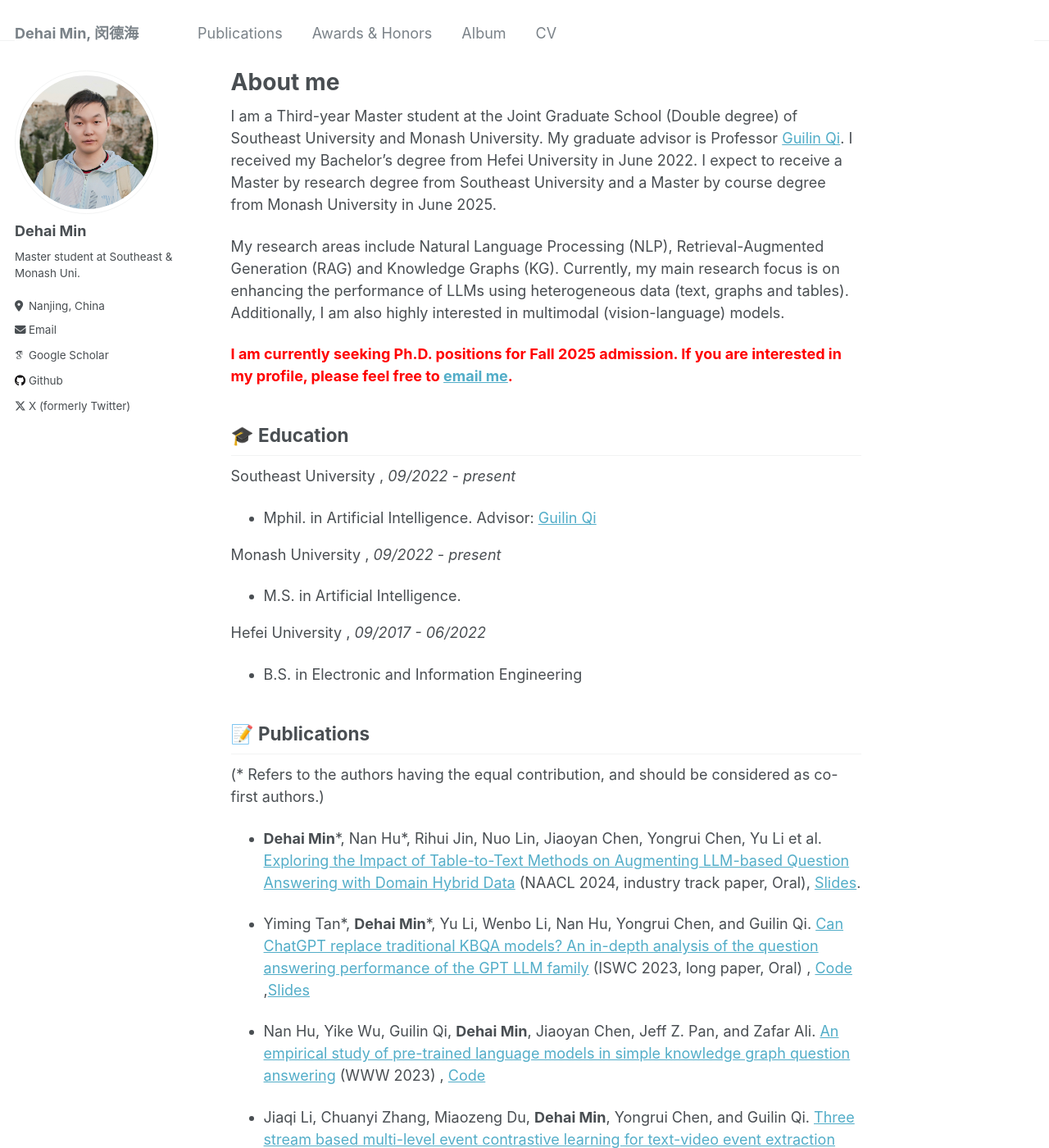
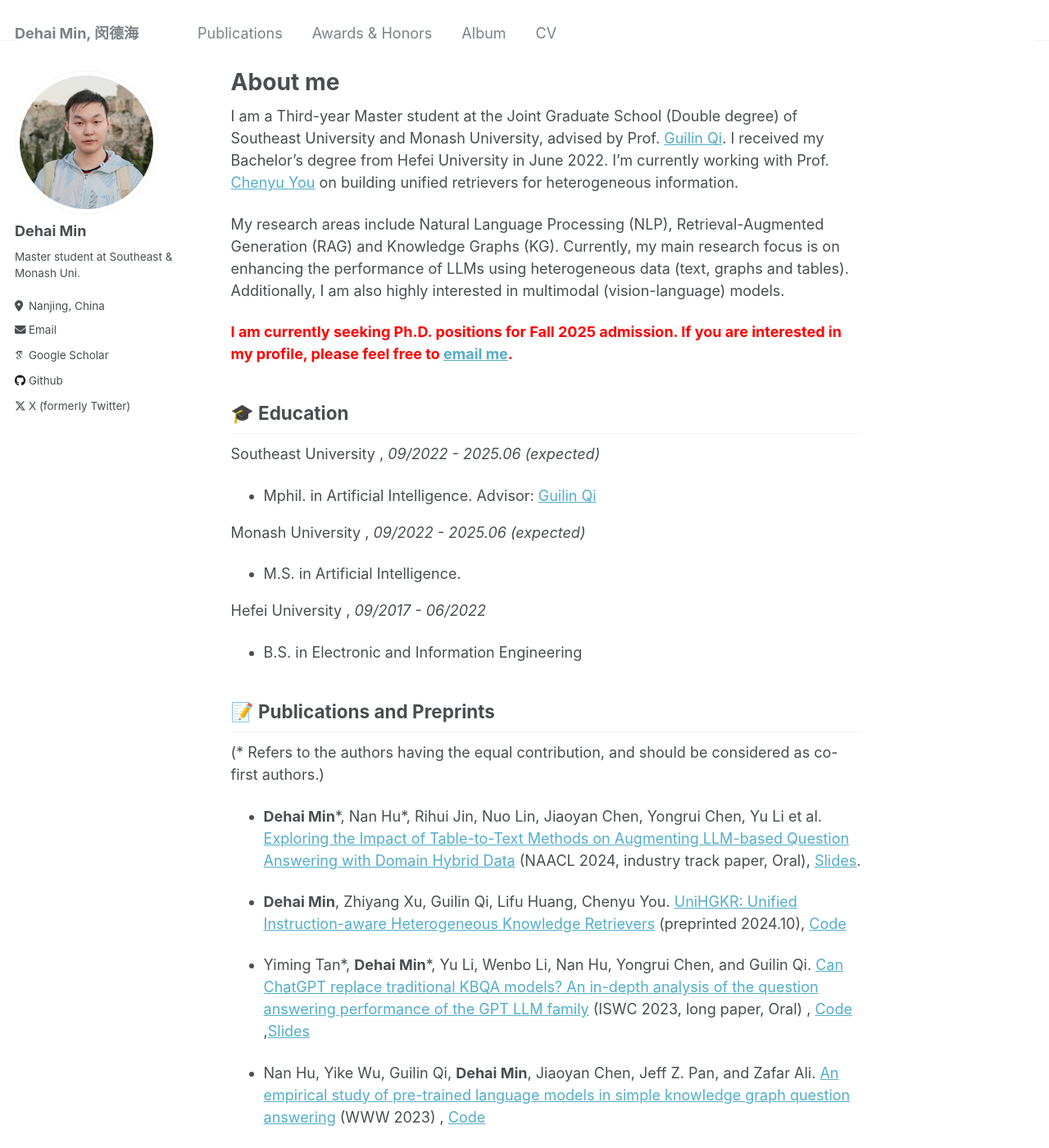
Before and after one commit to ZhishanQ/ZhishanQ.github.io, a Jekyll site: the page built from _pages/about.md, in a window 1280 px wide and 1400 px high. Shown: the whole window at 82% size. Built offline with Jekyll 4.4.1, drawn with Linux system fonts in a browser that asks for light colours; some web fonts are replaced; some of the changed text lies outside the part shown.

Commit message:
Update about.md

```diff
--- a/_pages/about.md
+++ b/_pages/about.md
@@ -7,7 +7,7 @@ redirect_from:
   - /about.html
 ---
 
-I am a Third-year Master student at the Joint Graduate School (Double degree) of Southeast University and Monash University. My graduate advisor is Professor [Guilin Qi](https://scholar.google.com/citations?user=1gw3LJQAAAAJ&hl=en). I received my Bachelor's degree from Hefei University in June 2022. I expect to receive a Master by research degree from Southeast University and a Master by course degree from Monash University in June 2025.
+I am a Third-year Master student at the Joint Graduate School (Double degree) of Southeast University and Monash University, advised by Prof. [Guilin Qi](https://scholar.google.com/citations?user=1gw3LJQAAAAJ&hl=en). I received my Bachelor's degree from Hefei University in June 2022. I’m currently working with Prof. [Chenyu You](https://chenyuyou.me/) on building unified retrievers for heterogeneous information.
 
 My research areas include Natural Language Processing (NLP), Retrieval-Augmented Generation (RAG) and Knowledge Graphs (KG). Currently, my main research focus is on enhancing the performance of LLMs using heterogeneous data (text, graphs and tables). Additionally, I am also highly interested in multimodal (vision-language) models.
 
@@ -16,11 +16,11 @@ My research areas include Natural Language Processing (NLP), Retrieval-Augmented
 
 ## 🎓 Education
 
-Southeast University , *09/2022 - present*
+Southeast University , *09/2022 - 2025.06 (expected)*
 
 * Mphil. in Artificial Intelligence. Advisor: [Guilin Qi](https://scholar.google.com/citations?user=1gw3LJQAAAAJ&hl=en)
 
-Monash University , *09/2022 - present*
+Monash University , *09/2022 - 2025.06 (expected)*
 
 * M.S. in Artificial Intelligence.
 
@@ -29,10 +29,13 @@ Hefei University , *09/2017 - 06/2022*
 * B.S. in Electronic and Information Engineering
 
 
-## 📝 Publications
+## 📝 Publications and Preprints
 (* Refers to the authors having the equal contribution, and should be considered as co-first authors.)
 
 * **Dehai Min**\*, Nan Hu\*, Rihui Jin, Nuo Lin, Jiaoyan Chen, Yongrui Chen, Yu Li et al. [Exploring the Impact of Table-to-Text Methods on Augmenting LLM-based Question Answering with Domain Hybrid Data](https://arxiv.org/abs/2402.12869) (NAACL 2024, industry track paper, Oral), [Slides](https://zhishanq.github.io/files/Oral_for_NAACL_2024.pdf).
+
+* **Dehai Min**, Zhiyang Xu, Guilin Qi, Lifu Huang, Chenyu You. [UniHGKR: Unified Instruction-aware Heterogeneous Knowledge Retrievers](https://arxiv.org/abs/2410.20163) (preprinted 2024.10), [Code](https://github.com/ZhishanQ/UniHGKR)
+
 
 * Yiming Tan\*, **Dehai Min**\*, Yu Li, Wenbo Li, Nan Hu, Yongrui Chen, and Guilin Qi. [Can ChatGPT replace traditional KBQA models? An in-depth analysis of the question answering performance of the GPT LLM family](https://link.springer.com/chapter/10.1007/978-3-031-47240-4_19) (ISWC 2023, long paper, Oral) , [Code](https://github.com/tan92hl/Complex-Question-Answering-Evaluation-of-GPT-family) ,[Slides](https://zhishanq.github.io/files/ISWC2023-oral_new.pdf)
 
@@ -42,7 +45,7 @@ Hefei University , *09/2017 - 06/2022*
 
 * Yu Li, Shenyu Zhang, Rui Wu, Xiutian Huang, Yongrui Chen, Wenhao Xu, Guilin Qi, and **Dehai Min**. [MATEval: A Multi-Agent Discussion Framework for Advancing Open-Ended Text Evaluation](https://arxiv.org/abs/2403.19305) (DASFAA 2024)
 
-* Rihui Jin, Yu Li, Guilin Qi, Nan Hu, Yuan-Fang Li, Jiaoyan Chen, Jianan Wang, Yongrui Chen, and **Dehai Min**. [HGT: Leveraging Heterogeneous Graph-enhanced Large Language Models for Few-shot Complex Table Understanding](https://arxiv.org/abs/2403.19723) (preprint 2024.03).
+* Rihui Jin, Yu Li, Guilin Qi, Nan Hu, Yuan-Fang Li, Jiaoyan Chen, Jianan Wang, Yongrui Chen, and **Dehai Min**. [HGT: Leveraging Heterogeneous Graph-enhanced Large Language Models for Few-shot Complex Table Understanding](https://arxiv.org/abs/2403.19723) (preprinted 2024.03).
 
 
 ### Work in progress
```
